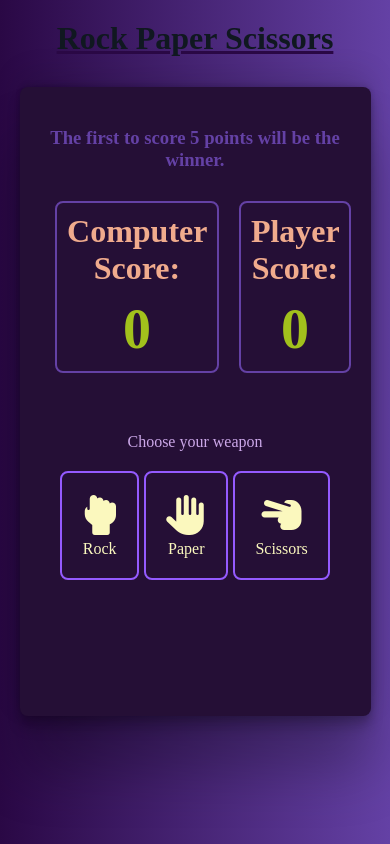
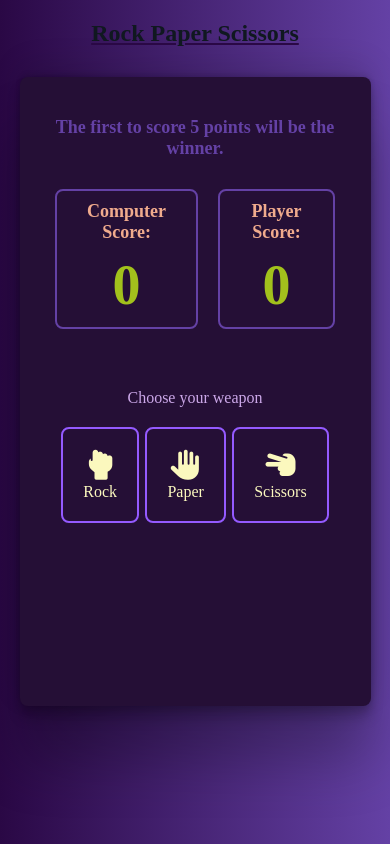
Before and after one commit to karthik-mohan23/top-rock-paper-scissors, a plain HTML site: page index.html in a window 390 px wide. Drawn offline with Linux system fonts and the light colour scheme.

Commit message:
updated style to make it responsive on mobiles.

```diff
--- a/style.css
+++ b/style.css
@@ -147,3 +147,23 @@ body {
   font-size: 32px;
   color: #0092ca;
 }
+@media screen and (max-width: 568px) {
+  h1 {
+    font-size: 24px;
+  }
+  h2 {
+    font-size: 20px;
+  }
+  h3 {
+    font-size: 18px;
+  }
+  .scores-container * h3 {
+    font-size: 18px;
+  }
+  p {
+    font-size: 16px;
+  }
+  .weapon span {
+    font-size: 30px;
+  }
+}
```
